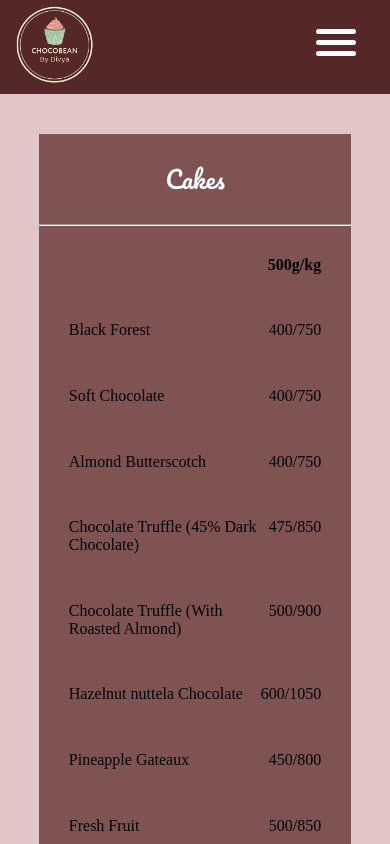
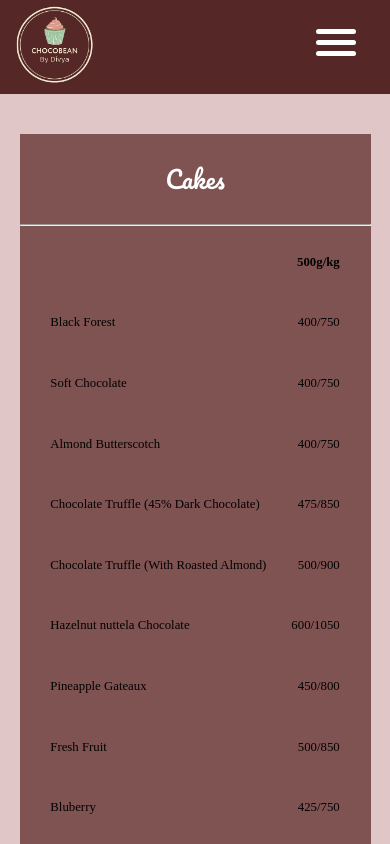
Before and after one commit to 123niharikasaini/Chocobean-Menu, a React (Create React App) app: page /cakes in a window 390 px wide. Shown: the top 844 px of the page. Built offline with nearby package versions, Linux system fonts and the light colour scheme.

Commit message:
small changes

```diff
--- a/src/App.css
+++ b/src/App.css
@@ -34,8 +34,8 @@
 
   .table{
     padding: 0%;
-    margin-left: 10%;
-    width: 80%;
+    margin-left: 5%;
+    width: 90%;
   }
 
 }
--- a/src/styles/table.css
+++ b/src/styles/table.css
@@ -32,9 +32,9 @@
     }
 
     .menu .row span{
-        margin: 1px;
+        margin: 0 2px;
         font-weight: 500;
-        font-size: 1rem;
+        font-size: 0.8rem;
         text-align: left;
     }
 }
```
